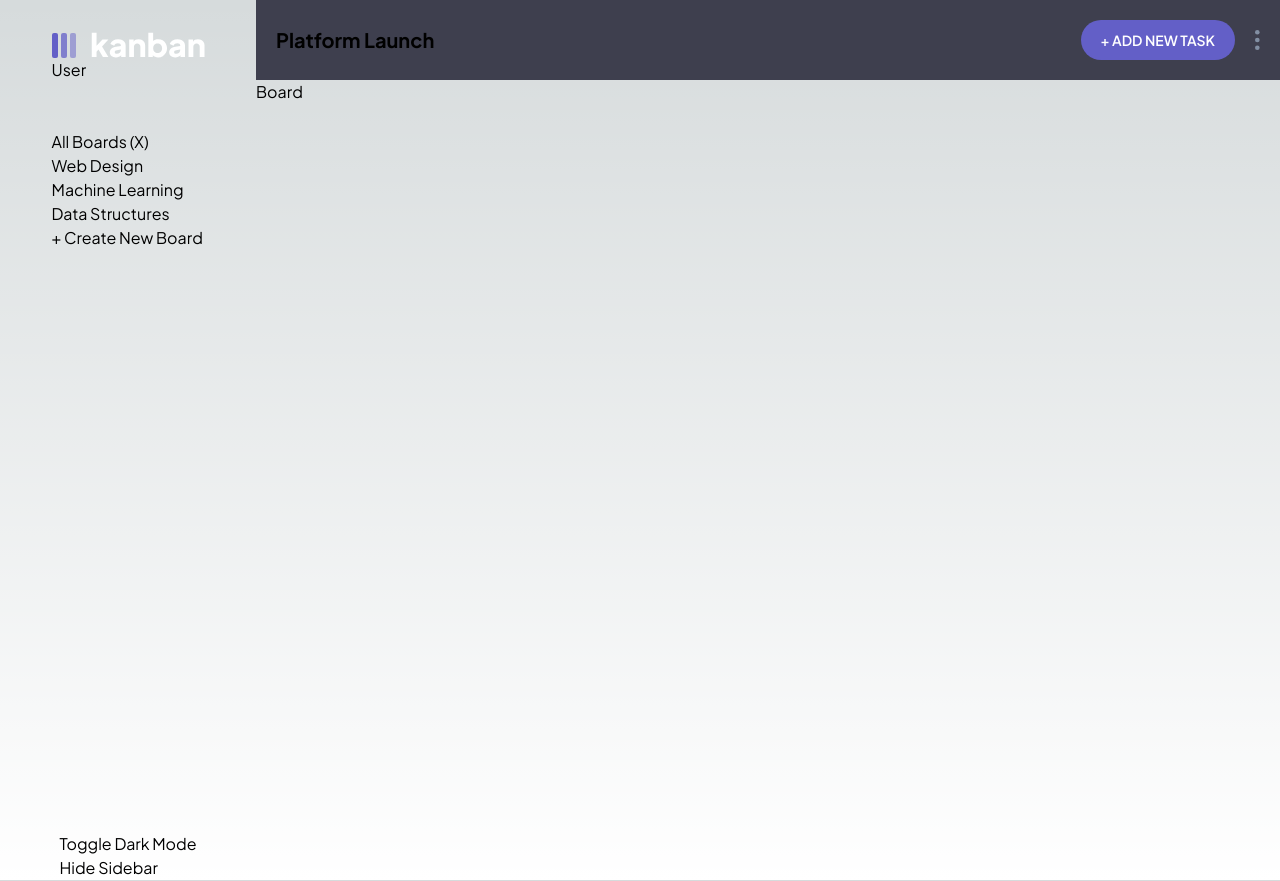
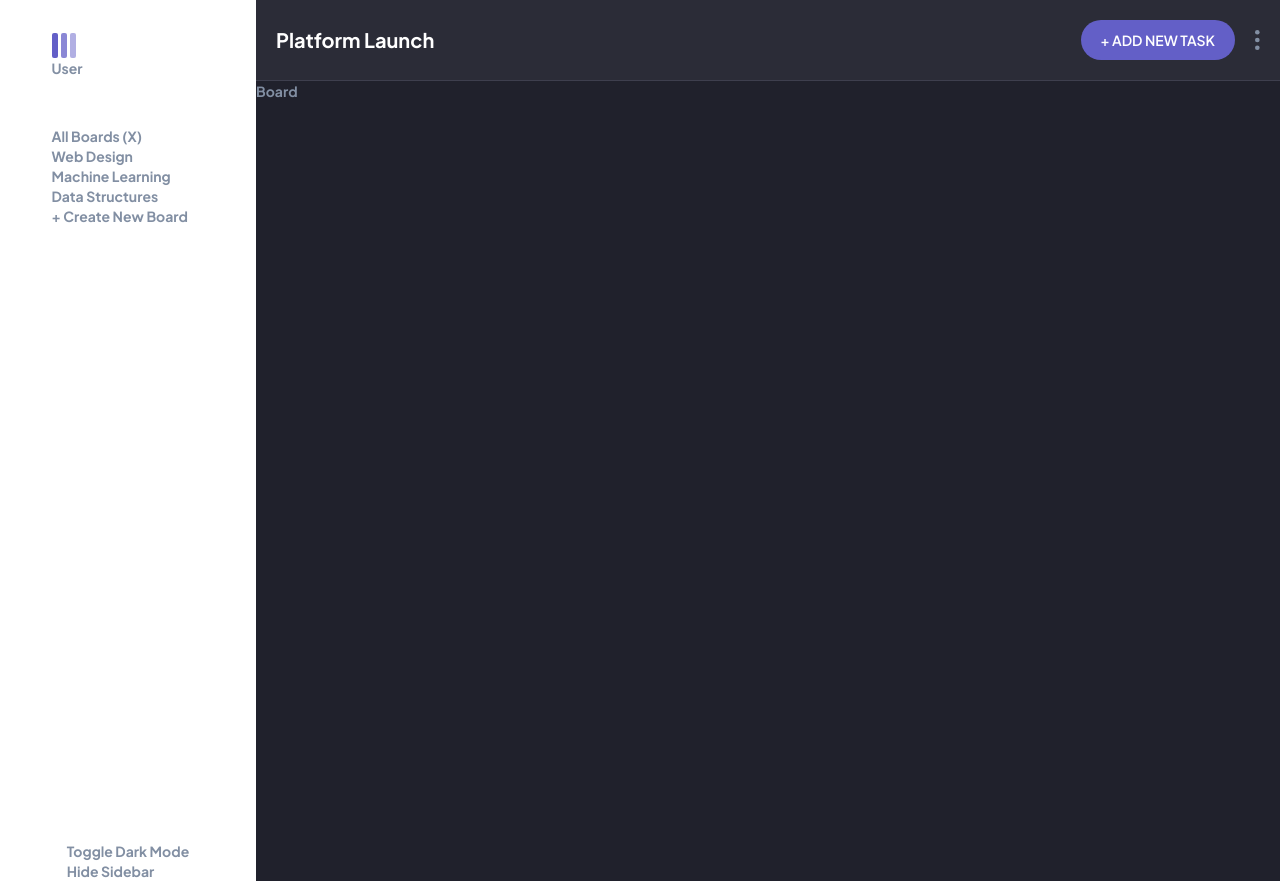
Before and after one commit to swarajzz/Kanban, a Next.js app: page / in a window 1280 px wide. Built offline with nearby package versions, Linux system fonts and the light colour scheme.

Commit message:
update styles acc. to updated tailwind.config +

```diff
--- a/app/_components/Board.tsx
+++ b/app/_components/Board.tsx
@@ -1,7 +1,7 @@
 import React from "react";
 
 function Board() {
-  return <div className="bg-background-dark-2 min-h-screen">Board</div>;
+  return <div className="bg-primary-600 min-h-screen">Board</div>;
 }
 
 export default Board;
--- a/app/_components/Header.tsx
+++ b/app/_components/Header.tsx
@@ -5,8 +5,8 @@ import { Button } from "./Button";
 
 export default function Header() {
   return (
-    <div className="bg-primary-400 flex justify-between items-center p-5">
-      <h1 className="text-xl font-bold">Platform Launch</h1>
+    <div className="border-b border-primary-400 bg-primary-500 flex justify-between items-center p-5">
+      <h1 className="text-xl font-bold text-white">Platform Launch</h1>
       <div className="flex items-center gap-5">
         <Button size="md" intent={"primary"}>+ Add new task</Button>
         <Image src={ellipses} alt="ellipses icon" />
--- a/app/_styles/globals.css
+++ b/app/_styles/globals.css
@@ -3,7 +3,7 @@
 @tailwind base;
 @tailwind components;
 @tailwind utilities;
-
+/*
 :root {
   --foreground-rgb: 0, 0, 0;
   --background-start-rgb: 214, 219, 220;
@@ -16,16 +16,9 @@
     --background-start-rgb: 0, 0, 0;
     --background-end-rgb: 0, 0, 0;
   }
-}
+} */
 
 body {
-  color: rgb(var(--foreground-rgb));
-  background: linear-gradient(
-      to bottom,
-      transparent,
-      rgb(var(--background-end-rgb))
-    )
-    rgb(var(--background-start-rgb));
 }
 
 @layer utilities {
--- a/app/layout.tsx
+++ b/app/layout.tsx
@@ -21,10 +21,10 @@ export default function RootLayout({
 }>) {
   return (
     <html lang="en">
-      <body className={jakarta.className}>
+      <body className={`${jakarta.className} text-primary-300 text-sm font-bold`}>
         <main className="flex">
           <Sidebar />
-          <section className="size-full min-h-screen">
+          <section className="size-full">
             <Header />
             {children}
           </section>
```
